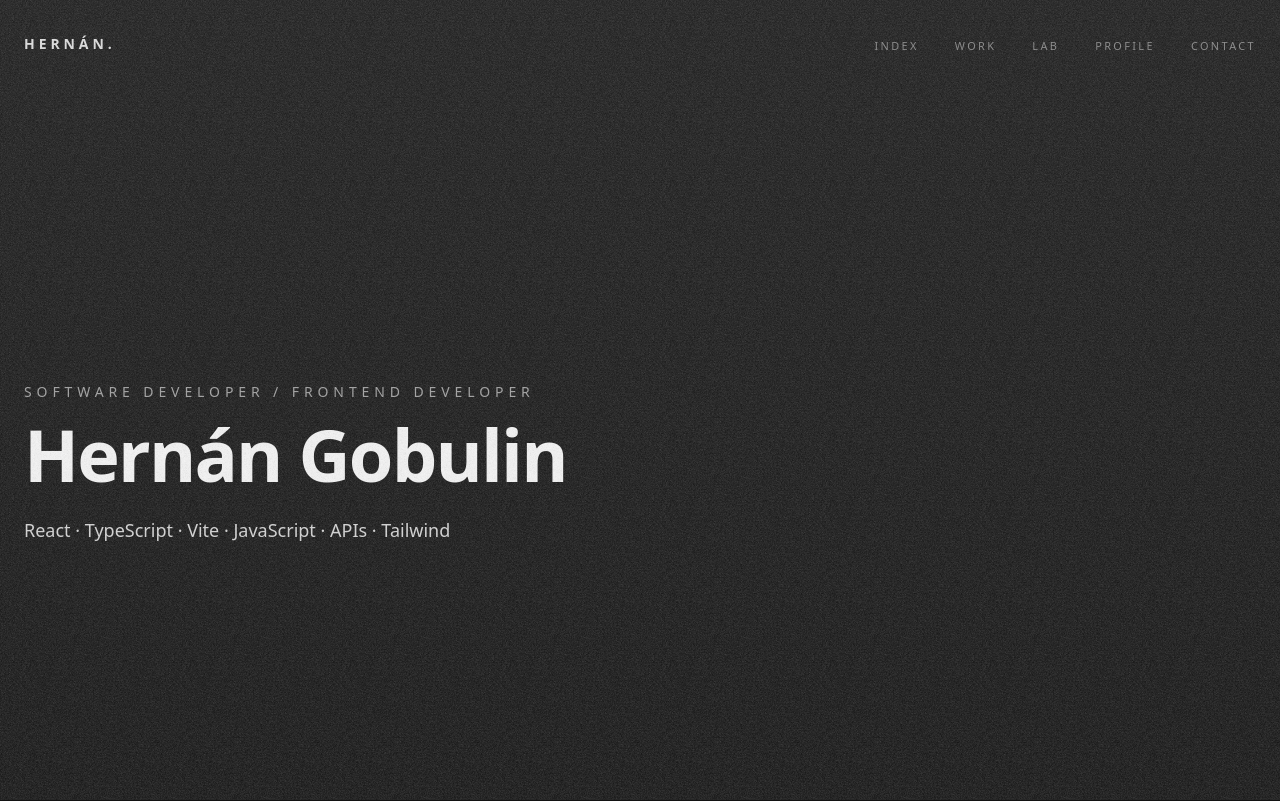
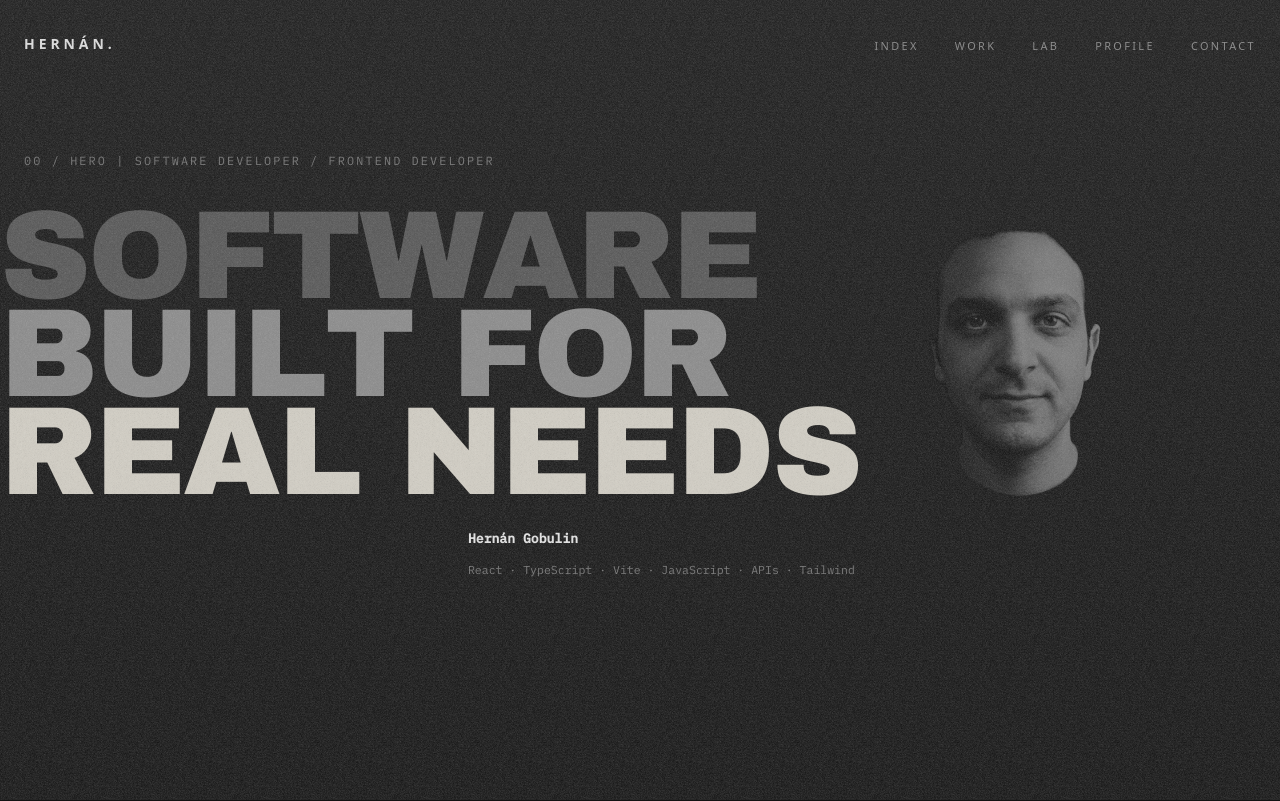
Before and after one commit to hernan-go/portfolio-hernan, a React (Vite) app: page / in a window 1280 px wide. Shown: the top 801 px of the page. Built offline with nearby package versions, Linux system fonts and the light colour scheme.

Commit message:
feat(hero): build animated editorial introduction

```diff
--- a/src/index.css
+++ b/src/index.css
@@ -85,3 +85,43 @@ body::before {
     opacity: 0.7;
   }
 }
+
+@keyframes hero-letter-rise {
+  from {
+    opacity: 0;
+    transform: translateY(0.45em);
+  }
+
+  to {
+    opacity: 1;
+    transform: translateY(0);
+  }
+}
+
+.hero-letter-rise {
+  animation: hero-letter-rise 720ms cubic-bezier(0.22, 1, 0.36, 1) both;
+  transform-origin: bottom center;
+  will-change: transform, opacity;
+}
+
+@keyframes hero-letter-reduced {
+  from {
+    opacity: 0;
+    transform: translateY(0.1em);
+  }
+
+  to {
+    opacity: 1;
+    transform: translateY(0);
+  }
+}
+
+@media (prefers-reduced-motion: reduce) {
+  .hero-letter-rise {
+    animation-name: hero-letter-reduced;
+    animation-duration: 420ms;
+    animation-timing-function: ease-out;
+    animation-fill-mode: both;
+    will-change: opacity, transform;
+  }
+}
--- a/src/sections/Hero.tsx
+++ b/src/sections/Hero.tsx
@@ -1,22 +1,128 @@
+import heroImage from "../assets/hero-hernan.webp";
+
 import { Container } from "../components/Container";
 import { profile } from "../data/profile";
 
+type AnimatedLineProps = {
+  text: string;
+  className: string;
+  startDelay: number;
+};
+
+function AnimatedLine({
+  text,
+  className,
+  startDelay,
+}: AnimatedLineProps) {
+  return (
+    <span
+      className={`block overflow-hidden pb-[0.08em] -mb-[0.08em] ${className}`}
+    >
+      <span className="sr-only">{text}</span>
+
+      <span
+        aria-hidden="true"
+        className="block whitespace-nowrap"
+      >
+        {Array.from(text).map((character, index) => (
+          <span
+            key={`${character}-${index}`}
+            className="hero-letter-rise inline-block"
+            style={{
+              animationDelay: `${startDelay + index * 32}ms`,
+            }}
+          >
+            {character === " " ? "\u00A0" : character}
+          </span>
+        ))}
+      </span>
+    </span>
+  );
+}
+
 export function Hero() {
   return (
-    <section className="relative flex min-h-screen items-center pt-28 md:pt-32">
+    <section
+      id="index"
+      className="relative isolate min-h-[100svh] overflow-hidden pt-28 md:pt-32"
+    >
+      {/* Metadata superior */}
       <Container>
-        <p className="mb-4 text-sm uppercase tracking-[0.35em] text-neutral-400">
-          {profile.role}
-        </p>
-
-        <h1 className="max-w-5xl text-5xl font-bold tracking-tight text-neutral-100 md:text-7xl">
-          {profile.name}
-        </h1>
-
-        <p className="mt-6 max-w-2xl text-lg leading-8 text-neutral-300">
-          {profile.stack.join(" · ")}
+        <p className="absolute top-[19%] z-30 font-['IBM_Plex_Mono'] text-[0.68rem] uppercase tracking-[0.18em] text-neutral-500 md:text-[0.74rem]">
+          00 / Hero | {profile.role}
         </p>
       </Container>
+
+      {/* Statement principal fuera del Container */}
+      <div className="absolute left-0 top-[26%] z-20 w-max">
+        <h1 className="font-['Archivo_Black'] text-[clamp(4.5rem,9.8vw,9.2rem)] uppercase leading-[0.78] tracking-[-0.02em]">
+          <AnimatedLine
+            text="Software"
+            startDelay={250}
+            className="text-[#555555]"
+          />
+
+          <AnimatedLine
+            text="Built for"
+            startDelay={620}
+            className="text-[#8A8A8A]"
+          />
+
+          <AnimatedLine
+            text="Real needs"
+            startDelay={990}
+            className="text-[#D2CEC4]"
+          />
+      </h1>
+
+        {/* Identificación alineada debajo del extremo derecho de NEEDS */}
+        <div className="mt-7 flex justify-end pr-[0.4vw] font-['IBM_Plex_Mono']">
+          <div className="text-left">
+            <p className="text-[0.76rem] font-semibold text-neutral-200 md:text-[0.82rem]">
+              {profile.name}
+            </p>
+
+            <p className="mt-3 whitespace-nowrap text-[0.66rem] text-neutral-500 md:text-[0.72rem]">
+              {profile.stack.join(" · ")}
+            </p>
+          </div>
+        </div>
+      </div>
+
+      {/* Fotografía desktop/notebook */}
+      <div className="pointer-events-none absolute right-[7%] top-[23.5%] z-10 hidden w-[clamp(350px,25vw,450px)] lg:block">
+        <img
+          src={heroImage}
+          alt=""
+          aria-hidden="true"
+          className="
+            h-auto
+            w-full
+            select-none
+            object-contain
+            grayscale
+            mix-blend-lighten
+            opacity-[0.45]
+          "
+        />
+      </div>
+
+      {/* Fotografía mobile */}
+      <div className="absolute bottom-[5%] right-[-12%] z-10 w-[65%] max-w-[310px] lg:hidden">
+        <img
+          src={heroImage}
+          alt="Portrait of Hernán Gobulin"
+          className="
+            h-auto
+            w-full
+            select-none
+            object-contain
+            grayscale
+            mix-blend-lighten
+            opacity-[0.45]
+          "
+        />
+      </div>
     </section>
   );
 }
```
Also changed, not shown: src/assets/hero-hernan.webp (added).
